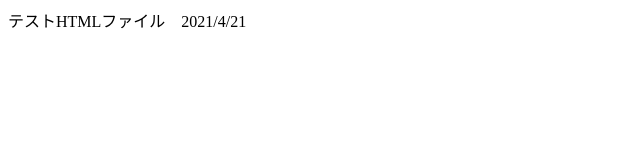
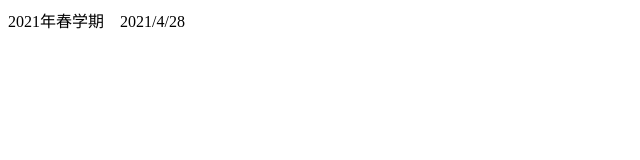
Before and after one commit to mizuyu85/mizuyu85.github.io, a plain HTML site: page test.html in a window 1280 px wide. Shown: the whole page, without its empty margins (0-640 px from the left). Drawn offline with Linux system fonts and the light colour scheme.

Commit message:
2021/4/21テストファイル

```diff
--- a/test.html
+++ b/test.html
@@ -5,6 +5,8 @@
   <title>テスト</title>
 </head>
 <body>
-テストHTMLファイル　2021/4/21
+
+2021年春学期　2021/4/28
+
 </body>
 </html>
```
